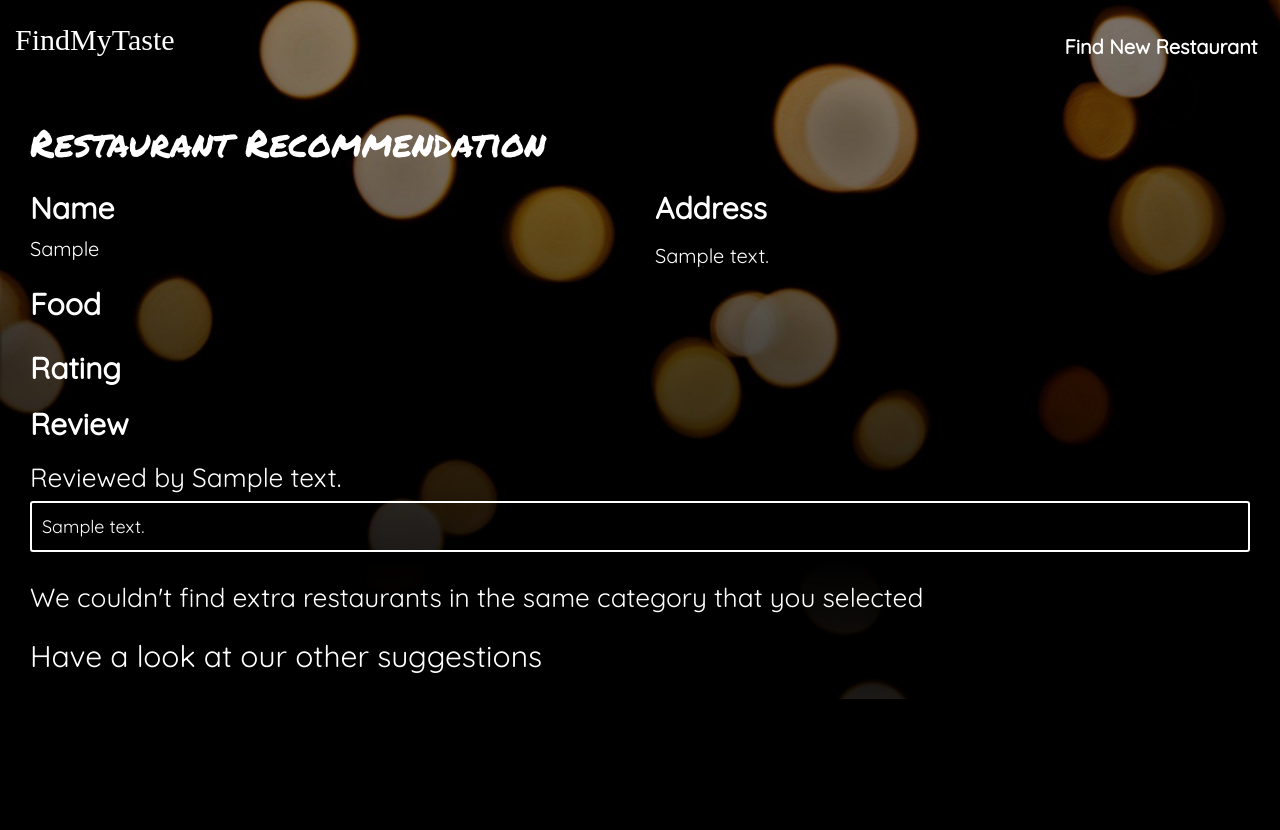
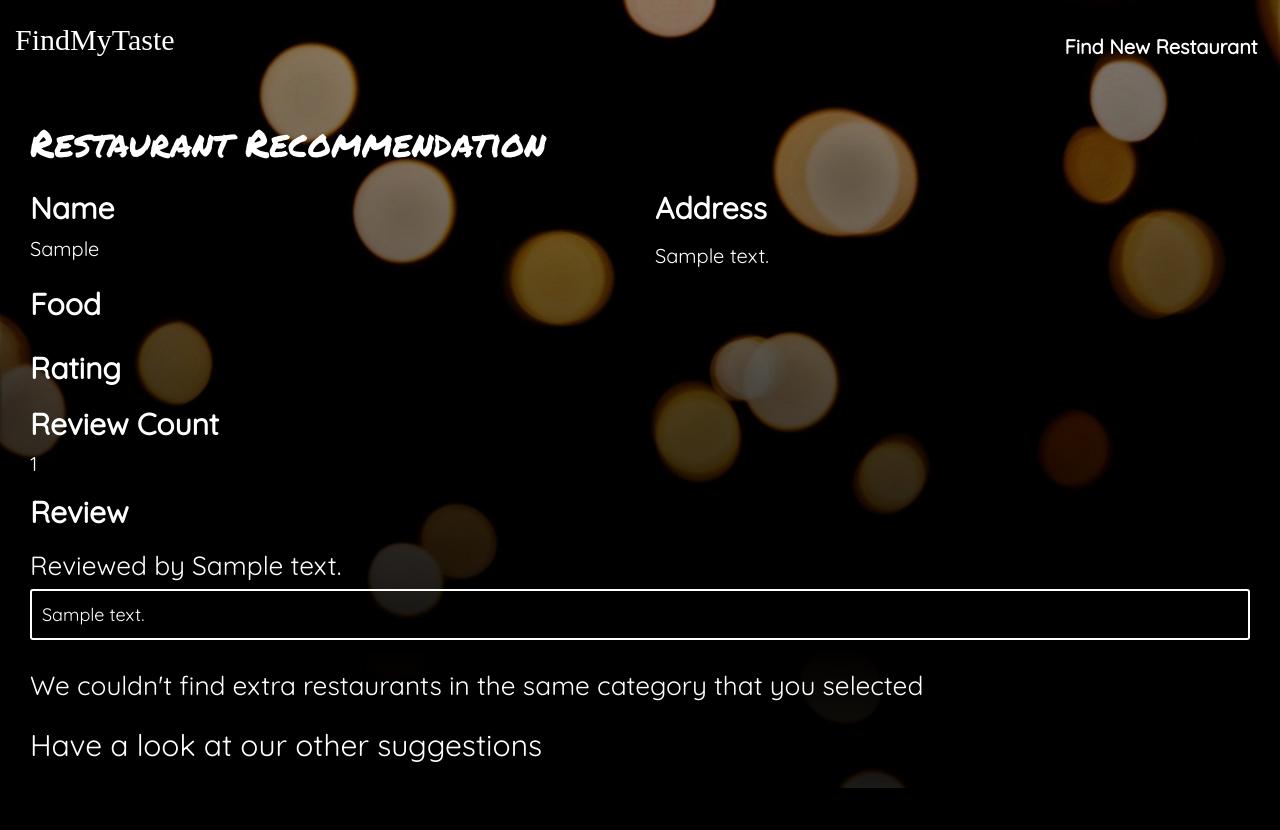
Before and after one commit to BApillli/AH, a Flask app: template Project2/templates/secondpage.html in a window 1280 px wide. Run offline with Flask 2, Linux system fonts and the light colour scheme; the template is opened without the code that fills it: most values are stand-ins (such as "Sample title", 1, 10 or a date in 2020); some libraries are stand-ins or nearby versions; some web fonts are replaced.

Commit message:
review count added

```diff
--- a/Project2/templates/secondpage.html
+++ b/Project2/templates/secondpage.html
@@ -130,6 +130,15 @@
                                     {% endif %}
                                 </div>
                             </div>
+                        </div>
+                    </div>
+                </div>
+
+                <div class='container-fluid'>
+                    <div class='row' style='width: 100%;'>
+                        <div class="col-12 col-sm-12 col-md-6 col-lg-6 col-xl-6">
+                            <h2 class='text-white second-label'>Review Count</h2>
+                            <p class='text-white'>{{review_count}}</p>
                         </div>
                     </div>
                 </div>
```
